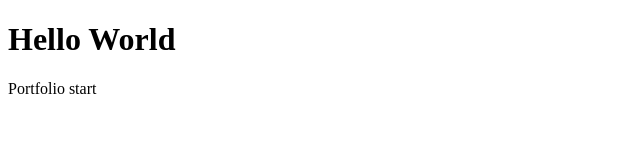
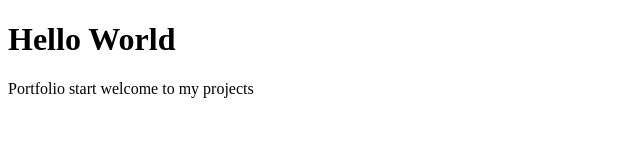
Before and after one commit to Zackery23/Zackery23.github.io, a plain HTML site: page index.html in a window 1280 px wide. Shown: the whole page, without its empty margins (0-640 px from the left). Drawn offline with Linux system fonts and the light colour scheme.

Commit message:
Update index.html

```diff
--- a/index.html
+++ b/index.html
@@ -2,6 +2,6 @@
 <html>
 <body>
 <h1>Hello World</h1>
-<p>Portfolio start</p>
+<p>Portfolio start welcome to my projects</p>
 </body>
 </html>
```
